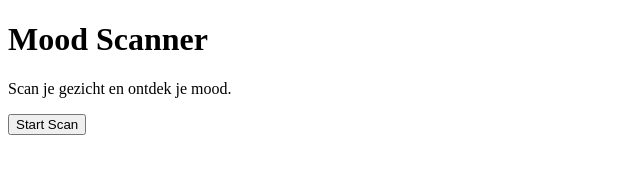
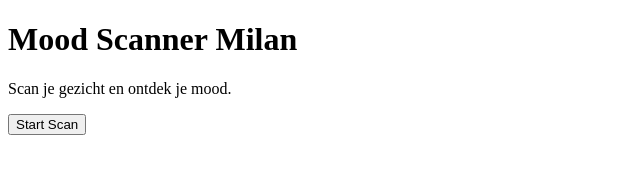
Before and after one commit to MilanLauwereyns/emotie-scanner, a plain HTML site: page index.html in a window 1280 px wide. Shown: the whole page, without its empty margins (0-640 px from the left). Drawn offline with Linux system fonts and the light colour scheme.

Commit message:
chore(h1): Add name to h1

```diff
--- a/index.html
+++ b/index.html
@@ -17,7 +17,7 @@
 <body>
 
   <h1>
-    Mood Scanner
+    Mood Scanner Milan
   </h1>
 
   <p>
```
